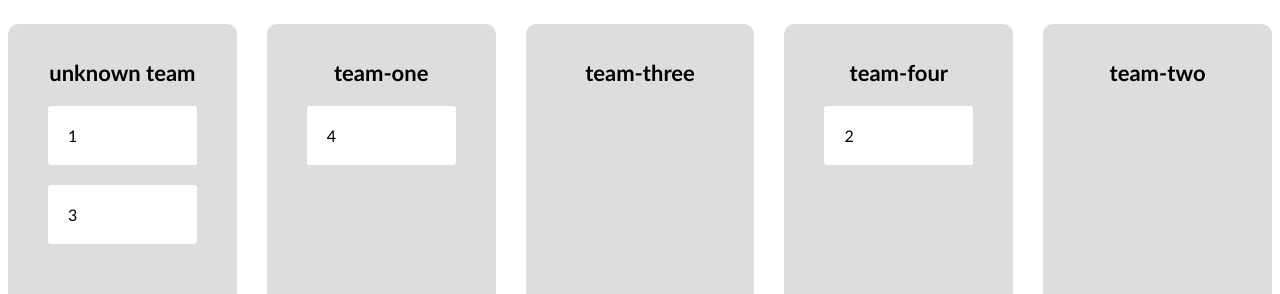
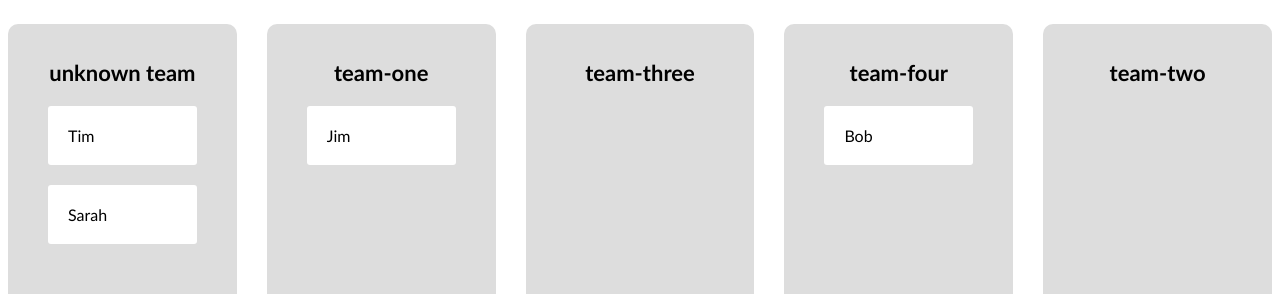
Before and after one commit to BlythT/team-branch-tracker, a Vue app: page / in a window 1280 px wide. Shown: the top 294 px of the page. Built offline with nearby package versions, Linux system fonts and the light colour scheme.

Commit message:
Use getPerson to convert ID to person object and fetch name for label

```diff
--- a/src/components/TeamTracker.vue
+++ b/src/components/TeamTracker.vue
@@ -110,7 +110,7 @@ export default {
           @dragstart="dragStart"
           @dragend="dragEnd"
         >
-          {{ personid }}
+          {{ getPerson(personid).name }}
         </li>
       </ul>
     </div>
```
